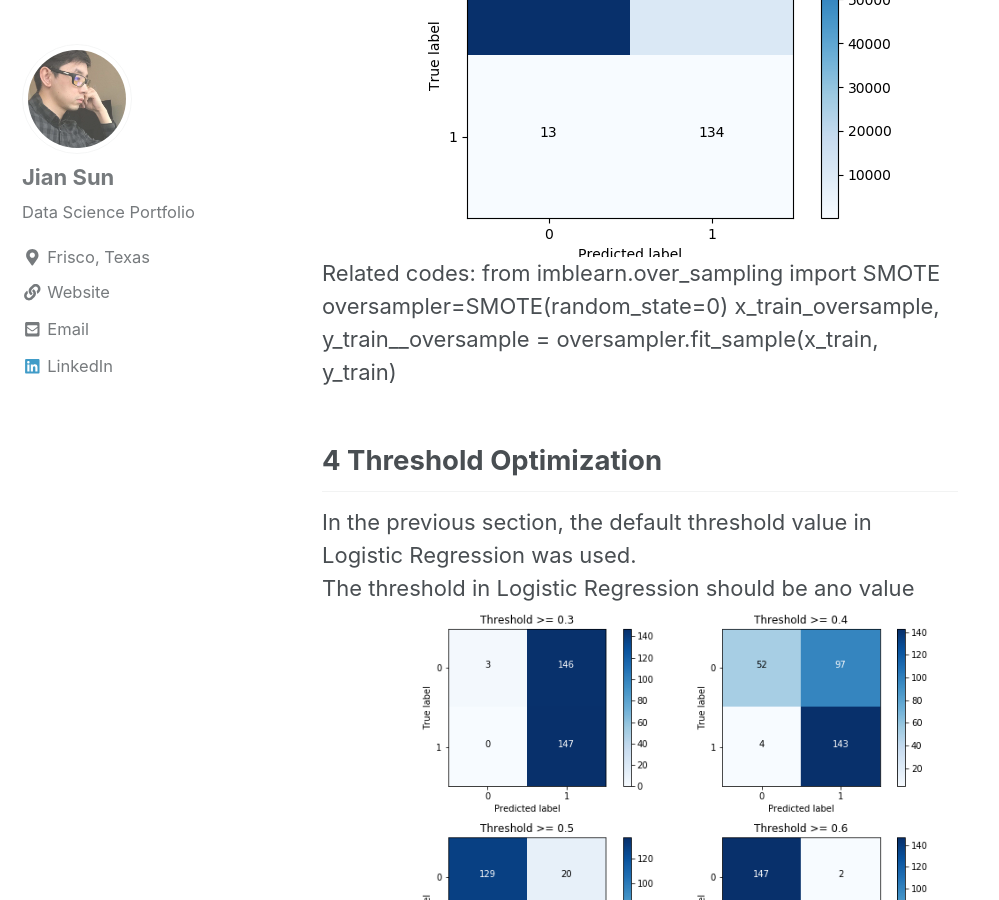
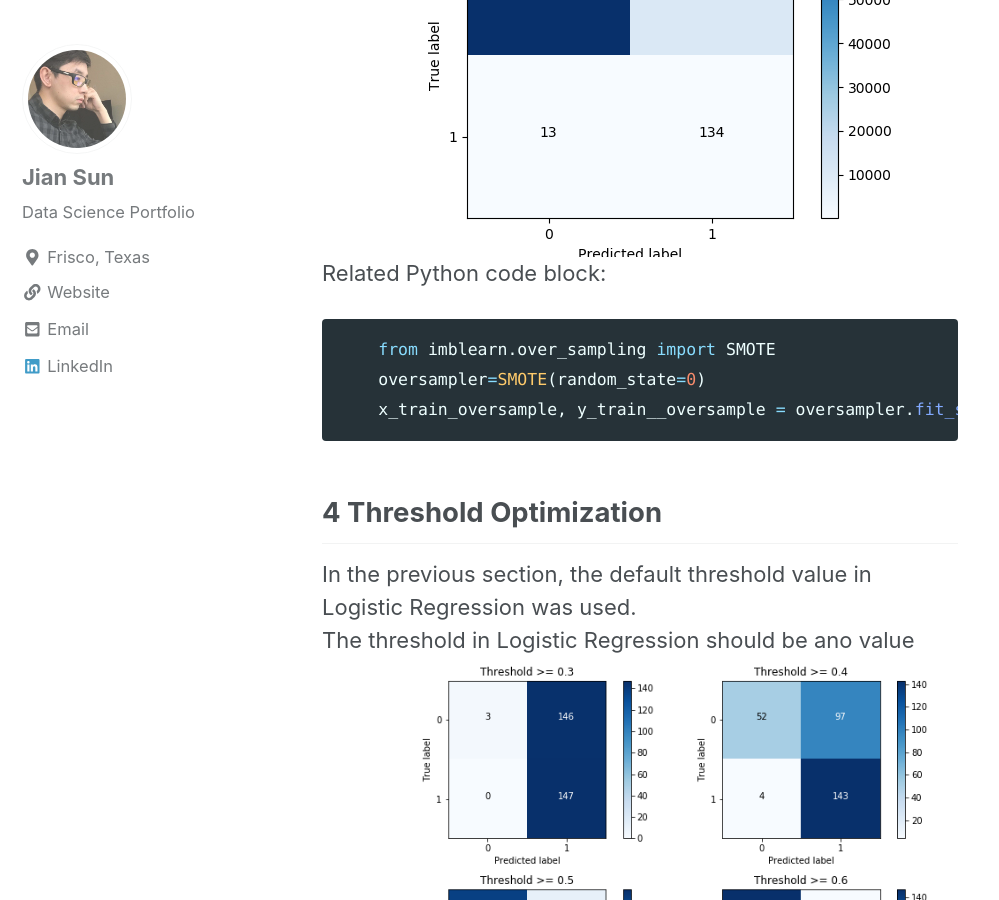
Before and after one commit to jianv/jianv.github.io, a Jekyll site: the page built from _posts/2016-01-28-ml-creditcard.md, in a window 1280 px wide and 900 px high, scrolled down 3774 px. Shown: the whole window, without its empty margins (0-999 px from the left). Built offline with Jekyll 4.4.1, drawn with Linux system fonts in a browser that asks for light colours; nearby versions of some CDN libraries.

Commit message:
Update 2016-01-28-ml-creditcard.md

````diff
--- a/_posts/2016-01-28-ml-creditcard.md
+++ b/_posts/2016-01-28-ml-creditcard.md
@@ -27,10 +27,12 @@ To improve the results, the undersampling method was present to the raw dataset
 ### 3.3 Oversampling Dataset
 Even though undersampling method improve the recall significantly, the value of negative True is pretty large. Hence, the oversampling method is introdueced to the rawdataset.
 <img src="{{ site.url }}{{ site.baseurl }}/images/ml_creditcard/2_3.png" alt="linearly separable data">
-Related codes:
+Related Python code block:
+```python
     from imblearn.over_sampling import SMOTE
     oversampler=SMOTE(random_state=0)
     x_train_oversample, y_train__oversample = oversampler.fit_sample(x_train, y_train)
+```
 
 ## 4 Threshold Optimization
 In the previous section, the default threshold value in Logistic Regression was used.
````
